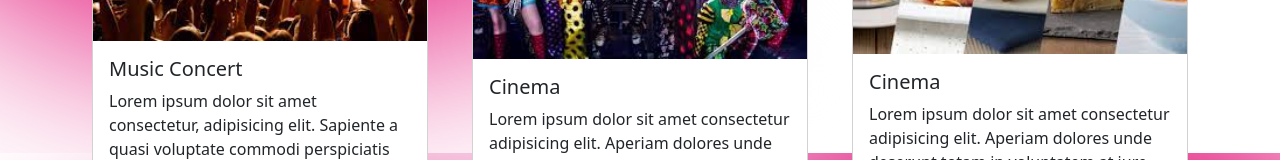
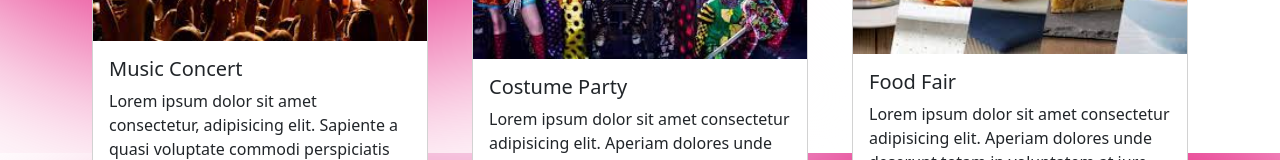
Before and after one commit to Farahh7/Amazing-events, a plain HTML site: page PastEvents.html in a window 1280 px wide. Shown: the part 1127-1287 px from the top of the page. Drawn offline with nearby package versions, Linux system fonts and the light colour scheme.

```diff
--- a/PastEvents.html
+++ b/PastEvents.html
@@ -134,7 +134,7 @@
                     <div class="card">
                         <img class="card-img-top" src="/images/Costume_Party.jpg" alt="Card 5">
                         <div class="card-body">
-                            <h5 class="card-title">Cinema</h5>
+                            <h5 class="card-title">Costume Party</h5>
                             <p class="card-text">Lorem ipsum dolor sit amet consectetur adipisicing elit. Aperiam
                                 dolores unde deserunt totam in voluptatem at iure debitis laborum voluptate incidunt
                                 repellendus fugiat quasi, possimus odio ratione! Architecto, quia expedita? Lorem ipsum
@@ -150,7 +150,7 @@
                     <div class="card">
                         <img class="card-img-top" src="/images/Food_Fair.jpg" alt="Card 6">
                         <div class="card-body">
-                            <h5 class="card-title">Cinema</h5>
+                            <h5 class="card-title">Food Fair</h5>
                             <p class="card-text">Lorem ipsum dolor sit amet consectetur adipisicing elit. Aperiam
                                 dolores unde deserunt totam in voluptatem at iure debitis laborum voluptate incidunt
                                 repellendus fugiat quasi, possimus odio ratione! Architecto, quia expedita? Lorem ipsum
@@ -162,6 +162,7 @@
                         </div>
                     </div>
                 </div>
+
 
                 <footer>
                     <a href="#">
```
Also changed, not shown: UpcomingEvents.html (+3 -2 lines), index.html (+2 -2 lines).
